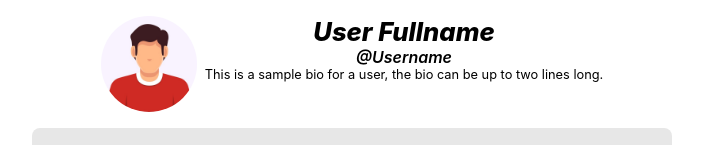
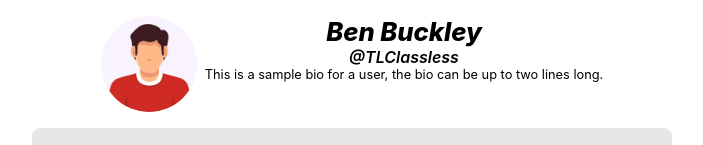
Before and after one commit to TLClassless/chainlink, a React (Create React App) app: page / in a window 1280 px wide. Shown: the top 145 px of the page, without its empty margins (288-991 px from the left). Built offline with nearby package versions, Linux system fonts and the light colour scheme.

Commit message:
retrieved data from sample.json

```diff
--- a/src/api/sample.json
+++ b/src/api/sample.json
@@ -1,16 +1,25 @@
 {
     "users": [
         {
-            "id": 1,
+            "id": 0,
             "username": "TLClassless",
             "userFullname": "Ben Buckley",
             "userBio": "This is a sample bio for a user, the bio can be up to two lines long.",
             "userPhoto": "../img/portrait-1.jpg",
             "userLinks": [ {
+                "id": 0,
+                "linkName": "Twitch",
+                "linkUrl": "https://twitch.tv/tlclassless/"
+            },
+            {
                 "id": 1,
-                "linkFavicon": "../img/favicon-sample.jpg",
-                "linkName": "Facebook",
-                "linkUrl": "https://facebook.com/mark/"
+                "linkName": "Twitter",
+                "linkUrl": "https://twitter.com/tlclassless/"
+            },
+            {
+                "id": 2,
+                "linkName": "GitHub",
+                "linkUrl": "https://github.com/tlclassless/"
             }
             ]
         }
--- a/src/pages/userpage.js
+++ b/src/pages/userpage.js
@@ -2,10 +2,14 @@ import React, { Component } from 'react';
 import style from '../css/userpage.module.css';
 import defaultUserPhoto from '../img/portrait-1.jpg';
 
-let userName = "Username";
-let userFullName = "User Fullname";
+// test api:
+let data = require('../api/sample.json');
+console.log(data);
+
+let userName = data.users[0].username;
+let userFullName = data.users[0].userFullname;
 let userPhoto = defaultUserPhoto;
-let userBio = "This is a sample bio for a user, the bio can be up to two lines long.";
+let userBio = data.users[0].userBio;
 
 export class user extends Component {
     render() {
```
